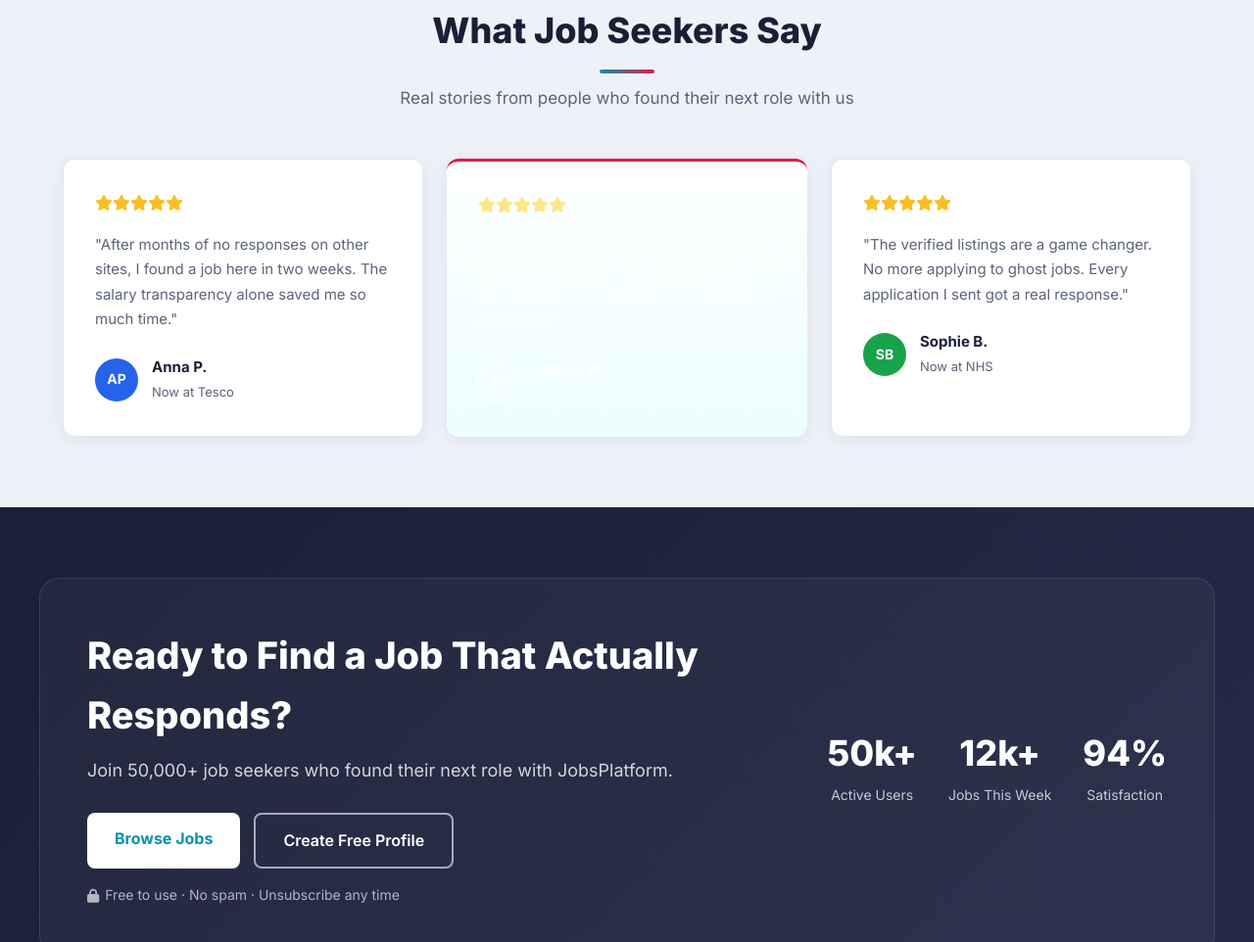
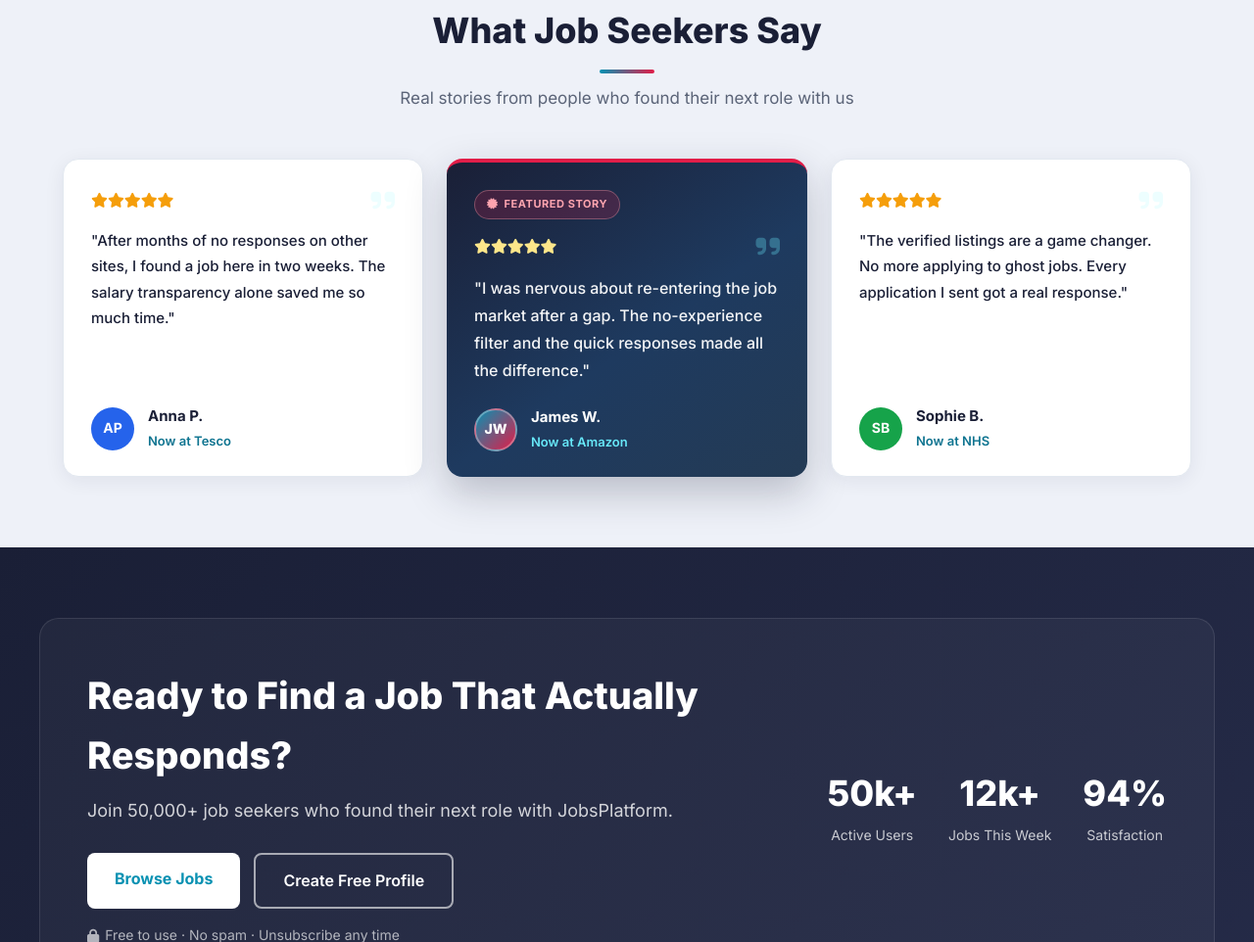
Before and after one commit to simowac0/jobsplatform-, a website: page index.html in a window 1280 px wide. Shown: the part 3208-4170 px from the top of the page at 98% size. Drawn offline with Linux system fonts and the light colour scheme.

Commit message:
Fix testimonial card contrast and enrich featured story layout.
Featured card now uses dark navy background with readable white text, quote icons, badge, and proper author styling.

Co-authored-by: Cursor <cursoragent@cursor.com>

```diff
--- a/i18n.js
+++ b/i18n.js
@@ -114,6 +114,7 @@ window.JP_UI = {
     step2_quote: '"Finally — job listings that actually show the salary and aren\'t 3 months old." — Marcus B.',
     step3_title: 'Apply & Get Responses', step3_desc: 'Apply with one click. Employers are committed to responding within 48 hours — no more silence.',
     step3_quote: '"Got a call back within a day. This is how job searching should work." — Priya K.',
+    testi_featured: 'Featured Story',
     testi1_text: '"After months of no responses on other sites, I found a job here in two weeks. The salary transparency alone saved me so much time."',
     testi1_name: 'Anna P.', testi1_role: 'Now at Tesco',
     testi2_text: '"I was nervous about re-entering the job market after a gap. The no-experience filter and the quick responses made all the difference."',
@@ -211,6 +212,7 @@ window.JP_UI = {
     step2_quote: '"Enfin des offres avec salaire affiché et pas vieilles de 3 mois." — Marcus B.',
     step3_title: 'Postulez et obtenez des réponses', step3_desc: 'Candidature en un clic. Réponse employeur sous 48 h garantie.',
     step3_quote: '"Rappel sous 24 h. C\'est comme ça que la recherche d\'emploi devrait fonctionner." — Priya K.',
+    testi_featured: 'Témoignage vedette',
     testi1_text: '"Après des mois sans réponse ailleurs, j\'ai trouvé un emploi ici en deux semaines."',
     testi1_name: 'Anna P.', testi1_role: 'Chez Tesco',
     testi2_text: '"La reprise après une pause était stressante. Les filtres et réponses rapides ont tout changé."',
@@ -308,6 +310,7 @@ window.JP_UI = {
     step2_quote: '"Endlich Anzeigen mit Gehalt, die nicht 3 Monate alt sind." — Marcus B.',
     step3_title: 'Bewerben & Antworten erhalten', step3_desc: 'Mit einem Klick bewerben. Antwort innerhalb von 48 Stunden — garantiert.',
     step3_quote: '"Rückruf innerhalb eines Tages. So sollte Jobsuche funktionieren." — Priya K.',
+    testi_featured: 'Highlight-Geschichte',
     testi1_text: '"Nach Monaten ohne Antwort anderswo fand ich hier in zwei Wochen einen Job."',
     testi1_name: 'Anna P.', testi1_role: 'Jetzt bei Tesco',
     testi2_text: '"Der Wiedereinstieg war stressig. Filter und schnelle Antworten machten den Unterschied."',
@@ -405,6 +408,7 @@ window.JP_UI = {
     step2_quote: '"Por fin anuncios con salario que no tienen 3 meses de antigüedad." — Marcus B.',
     step3_title: 'Solicita y recibe respuestas', step3_desc: 'Solicitud con un clic. Respuesta del empleador en 48 horas garantizada.',
     step3_quote: '"Me llamaron al día siguiente. Así debería funcionar la búsqueda de empleo." — Priya K.',
+    testi_featured: 'Historia destacada',
     testi1_text: '"Tras meses sin respuesta en otros sitios, encontré trabajo aquí en dos semanas."',
     testi1_name: 'Anna P.', testi1_role: 'Ahora en Tesco',
     testi2_text: '"Volver al mercado laboral era difícil. Los filtros y respuestas rápidas marcaron la diferencia."',
--- a/index.html
+++ b/index.html
@@ -223,19 +223,38 @@
       </div>
       <div class="testimonials-grid">
         <div class="testimonial-card">
-          <div class="stars"><i class="fa-solid fa-star"></i><i class="fa-solid fa-star"></i><i class="fa-solid fa-star"></i><i class="fa-solid fa-star"></i><i class="fa-solid fa-star"></i></div>
-          <p data-ui="testi1_text">"After months of no responses on other sites, I found a job here in two weeks. The salary transparency alone saved me so much time."</p>
-          <div class="testimonial-author"><div class="author-avatar ap">AP</div><div><strong data-ui="testi1_name">Anna P.</strong><span data-ui="testi1_role">Now at Tesco</span></div></div>
+          <div class="testi-top">
+            <div class="stars"><i class="fa-solid fa-star"></i><i class="fa-solid fa-star"></i><i class="fa-solid fa-star"></i><i class="fa-solid fa-star"></i><i class="fa-solid fa-star"></i></div>
+            <i class="fa-solid fa-quote-right testi-quote-icon"></i>
+          </div>
+          <p class="testi-body" data-ui="testi1_text">"After months of no responses on other sites, I found a job here in two weeks. The salary transparency alone saved me so much time."</p>
+          <div class="testimonial-author">
+            <div class="author-avatar ap">AP</div>
+            <div><strong data-ui="testi1_name">Anna P.</strong><span data-ui="testi1_role">Now at Tesco</span></div>
+          </div>
         </div>
         <div class="testimonial-card featured">
-          <div class="stars"><i class="fa-solid fa-star"></i><i class="fa-solid fa-star"></i><i class="fa-solid fa-star"></i><i class="fa-solid fa-star"></i><i class="fa-solid fa-star"></i></div>
-          <p data-ui="testi2_text">"I was nervous about re-entering the job market after a gap. The no-experience filter and the quick responses made all the difference."</p>
-          <div class="testimonial-author"><div class="author-avatar jw">JW</div><div><strong data-ui="testi2_name">James W.</strong><span data-ui="testi2_role">Now at Amazon</span></div></div>
+          <span class="testi-badge"><i class="fa-solid fa-certificate"></i> <span data-ui="testi_featured">Featured Story</span></span>
+          <div class="testi-top">
+            <div class="stars"><i class="fa-solid fa-star"></i><i class="fa-solid fa-star"></i><i class="fa-solid fa-star"></i><i class="fa-solid fa-star"></i><i class="fa-solid fa-star"></i></div>
+            <i class="fa-solid fa-quote-right testi-quote-icon"></i>
+          </div>
+          <p class="testi-body" data-ui="testi2_text">"I was nervous about re-entering the job market after a gap. The no-experience filter and the quick responses made all the difference."</p>
+          <div class="testimonial-author">
+            <div class="author-avatar jw">JW</div>
+            <div><strong data-ui="testi2_name">James W.</strong><span data-ui="testi2_role">Now at Amazon</span></div>
+          </div>
         </div>
         <div class="testimonial-card">
-          <div class="stars"><i class="fa-solid fa-star"></i><i class="fa-solid fa-star"></i><i class="fa-solid fa-star"></i><i class="fa-solid fa-star"></i><i class="fa-solid fa-star"></i></div>
-          <p data-ui="testi3_text">"The verified listings are a game changer. No more applying to ghost jobs. Every application I sent got a real response."</p>
-          <div class="testimonial-author"><div class="author-avatar sb">SB</div><div><strong data-ui="testi3_name">Sophie B.</strong><span data-ui="testi3_role">Now at NHS</span></div></div>
+          <div class="testi-top">
+            <div class="stars"><i class="fa-solid fa-star"></i><i class="fa-solid fa-star"></i><i class="fa-solid fa-star"></i><i class="fa-solid fa-star"></i><i class="fa-solid fa-star"></i></div>
+            <i class="fa-solid fa-quote-right testi-quote-icon"></i>
+          </div>
+          <p class="testi-body" data-ui="testi3_text">"The verified listings are a game changer. No more applying to ghost jobs. Every application I sent got a real response."</p>
+          <div class="testimonial-author">
+            <div class="author-avatar sb">SB</div>
+            <div><strong data-ui="testi3_name">Sophie B.</strong><span data-ui="testi3_role">Now at NHS</span></div>
+          </div>
         </div>
       </div>
     </div>
--- a/jobsplatform-theme.css
+++ b/jobsplatform-theme.css
@@ -340,15 +340,86 @@ body {
 /* Testimonials */
 .testimonials { padding: 72px 0; background: var(--bg); }
 .testimonial-card {
+  position: relative;
   background: #fff;
   border: 1px solid var(--border);
-  border-radius: var(--radius);
+  border-radius: 16px;
   box-shadow: var(--shadow);
+  padding: 28px 28px 24px;
+  display: flex;
+  flex-direction: column;
+  min-height: 260px;
+}
+.testimonial-card:hover {
+  border-color: var(--jp-teal);
+  box-shadow: 0 12px 32px rgba(8, 145, 178, 0.12);
+}
+.testi-top {
+  display: flex;
+  align-items: center;
+  justify-content: space-between;
+  margin-bottom: 14px;
+}
+.testi-quote-icon {
+  font-size: 28px;
+  color: var(--jp-teal-l);
+  opacity: 0.9;
+}
+.testimonial-card .stars { margin-bottom: 0; color: #f59e0b; font-size: 15px; }
+.testimonial-card .testi-body,
+.testimonial-card p.testi-body {
+  flex: 1;
+  font-size: 15px;
+  font-weight: 500;
+  color: var(--jp-navy) !important;
+  line-height: 1.75;
+  margin-bottom: 22px;
+}
+.testimonial-card .testimonial-author strong {
+  color: var(--jp-navy) !important;
+  font-size: 15px;
+}
+.testimonial-card .testimonial-author span {
+  color: var(--jp-teal-d) !important;
+  font-weight: 600;
 }
 .testimonial-card.featured {
-  border-color: var(--jp-teal);
-  border-top: 3px solid var(--jp-coral);
-  background: linear-gradient(180deg, #fff 0%, var(--jp-teal-l) 100%);
+  background: linear-gradient(145deg, var(--jp-navy) 0%, #1e3a5f 55%, #243b55 100%);
+  border: none;
+  border-top: 4px solid var(--jp-coral);
+  box-shadow: 0 16px 40px rgba(26, 31, 54, 0.25);
+}
+.testimonial-card.featured .testi-badge {
+  display: inline-flex;
+  align-items: center;
+  gap: 6px;
+  background: rgba(225, 29, 72, 0.2);
+  border: 1px solid rgba(253, 164, 175, 0.35);
+  color: #fda4af;
+  font-size: 11px;
+  font-weight: 700;
+  text-transform: uppercase;
+  letter-spacing: 0.05em;
+  padding: 5px 12px;
+  border-radius: 100px;
+  margin-bottom: 14px;
+  width: fit-content;
+}
+.testimonial-card.featured .testi-quote-icon { color: rgba(103, 232, 249, 0.35); }
+.testimonial-card.featured .stars { color: #fde68a; }
+.testimonial-card.featured .testi-body,
+.testimonial-card.featured p.testi-body {
+  color: rgba(255, 255, 255, 0.95) !important;
+  font-size: 16px;
+  font-weight: 500;
+}
+.testimonial-card.featured .testimonial-author strong { color: #fff !important; }
+.testimonial-card.featured .testimonial-author span { color: #67e8f9 !important; }
+.testimonial-card.featured .author-avatar.jw {
+  background: linear-gradient(135deg, var(--jp-teal), var(--jp-coral));
+  border: 2px solid rgba(255, 255, 255, 0.3);
+  color: #fff;
+  font-weight: 800;
 }
 
 /* CTA */
```
